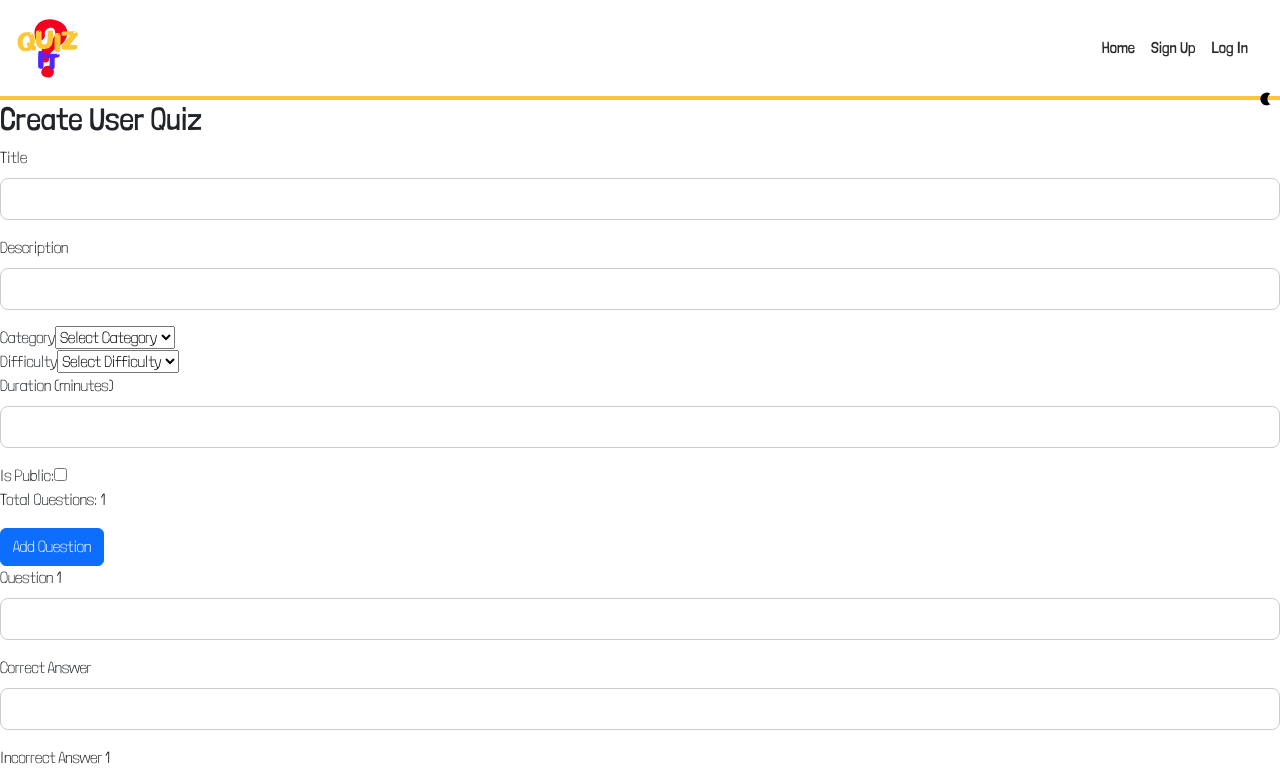
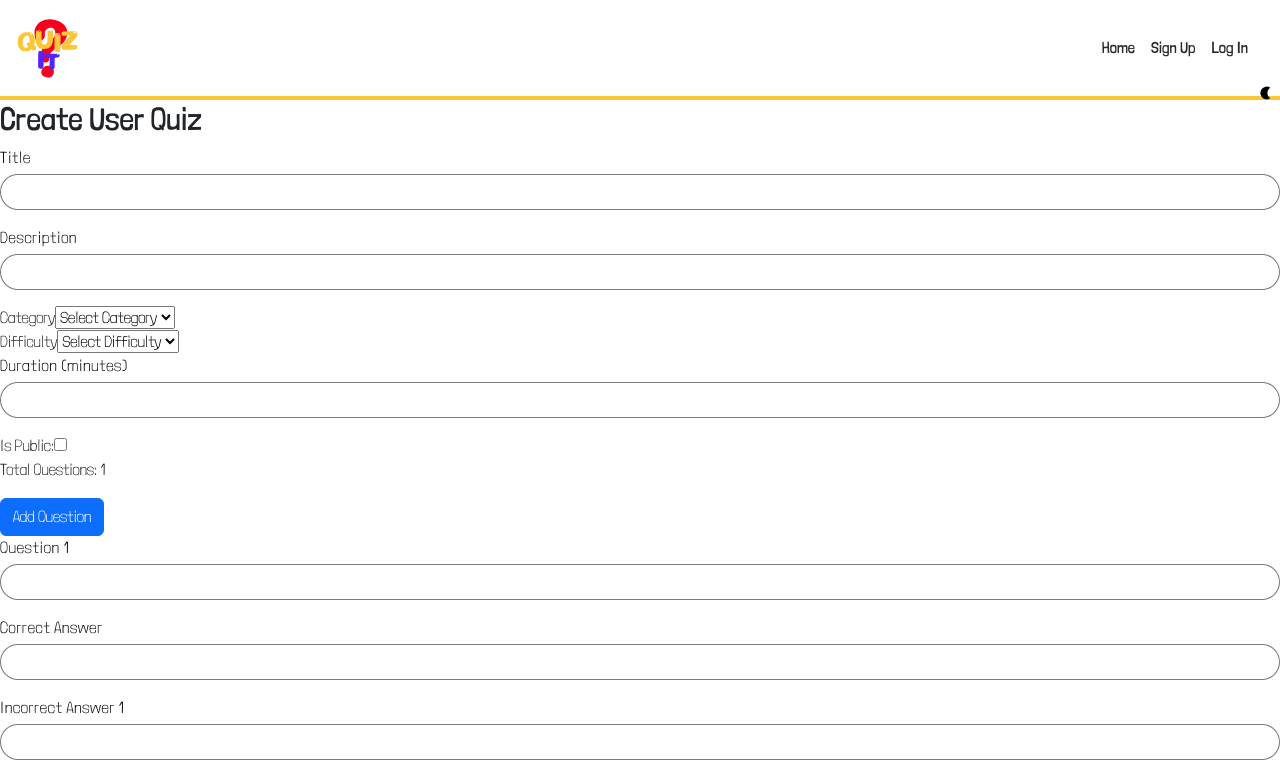
Before and after one commit to mashalnaeem/mashal-naeem-quizit, a React (Create React App) app: page /1/create in a window 1280 px wide. Shown: the top 776 px of the page. Built offline with nearby package versions, Linux system fonts and the light colour scheme.

Commit message:
add styling for input fields

```diff
--- a/src/Styles/Partials/_mixins.scss
+++ b/src/Styles/Partials/_mixins.scss
@@ -58,3 +58,38 @@
     letter-spacing: 0.05rem;
     column: $white;
 }
+
+@mixin input {
+	height: 36px;
+	width: 100%;
+	padding-left: 16px;
+	padding-right: 16px;
+	border-radius: 20px;
+	border: 1px rgba(78, 78, 78, 0.75) solid;
+	outline: none;
+
+	&:focus {
+		border: 1px $blue solid;
+	}
+
+    &::placeholder {
+        @include text;
+        font-weight: 400;
+        color: $border-color;
+        opacity: 50%;
+    }
+}
+
+@mixin input-desktop-tablet {
+	height: 38px;
+	width: auto;
+	padding-left: 16px;
+	padding-right: 16px;
+	border-radius: 20px;
+	border: 1px $border-color solid;
+	outline: none;
+
+	&:focus {
+		border: 1px $blue solid;
+	}
+}
--- a/src/Styles/Partials/_variables.scss
+++ b/src/Styles/Partials/_variables.scss
@@ -15,7 +15,7 @@ $blue: #5424FD;
 
 $yellow: #FCC636;
 
-$black: #0000;
+$black: #000000;
 
 $white: #FFF;
 
--- a/src/components/Input/Input.js
+++ b/src/components/Input/Input.js
@@ -1,12 +1,19 @@
 import "./Input.scss";
 
-function Input({ label, name, type, onChange, value }) {
+function Input({ label, name, type, onChange, value, placeholder }) {
     return (
         <div className="field">
             <label htmlFor={name} className="field__label">
                 {label}
             </label>
-            <input type={type} id={name} name={name} onChange={onChange} value={value} required className="field__input" />
+            <input
+                type={type}
+                id={name}
+                name={name}
+                onChange={onChange}
+                value={value}
+                placeholder={placeholder}
+                className="field__input" />
         </div>
     );
 }
--- a/src/components/Input/Input.scss
+++ b/src/components/Input/Input.scss
@@ -1,16 +1,20 @@
+@use "../../styles/partials/global" as *;
+@use "../../styles/partials/mixins" as *;
+@use "../../styles/partials/variables" as *;
+@use "../../styles/partials/typography" as *;
+
 .field {
     display: flex;
     flex-direction: column;
 
     &__label {
-        margin-bottom: 0.5rem;
+        margin-bottom: 0.25rem;
+        @include text;
+        color: $black;
     }
 
     &__input {
+        @include input;
         margin-bottom: 1rem;
-        border: 1px solid #ccc;
-        border-radius: 0.5rem;
-        padding: 0.5rem;
-        font-size: inherit;
     }
 }
--- a/src/pages/SignUpPage/SignUpPage.js
+++ b/src/pages/SignUpPage/SignUpPage.js
@@ -85,6 +85,7 @@ function SignupPage() {
           label="Create Password"
           onChange={(e) => setPassword(e.target.value)}
           type="password"
+          placeholder="Enter Your Password"
         />
         <Input
           name="confirmPassword"
```
